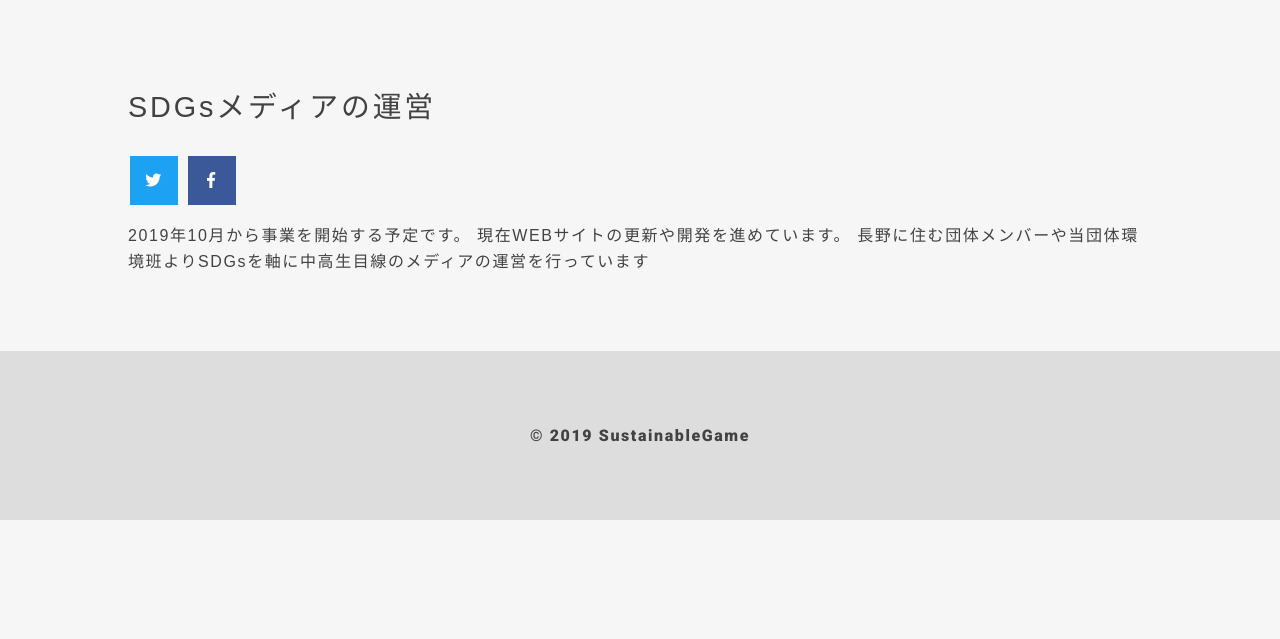
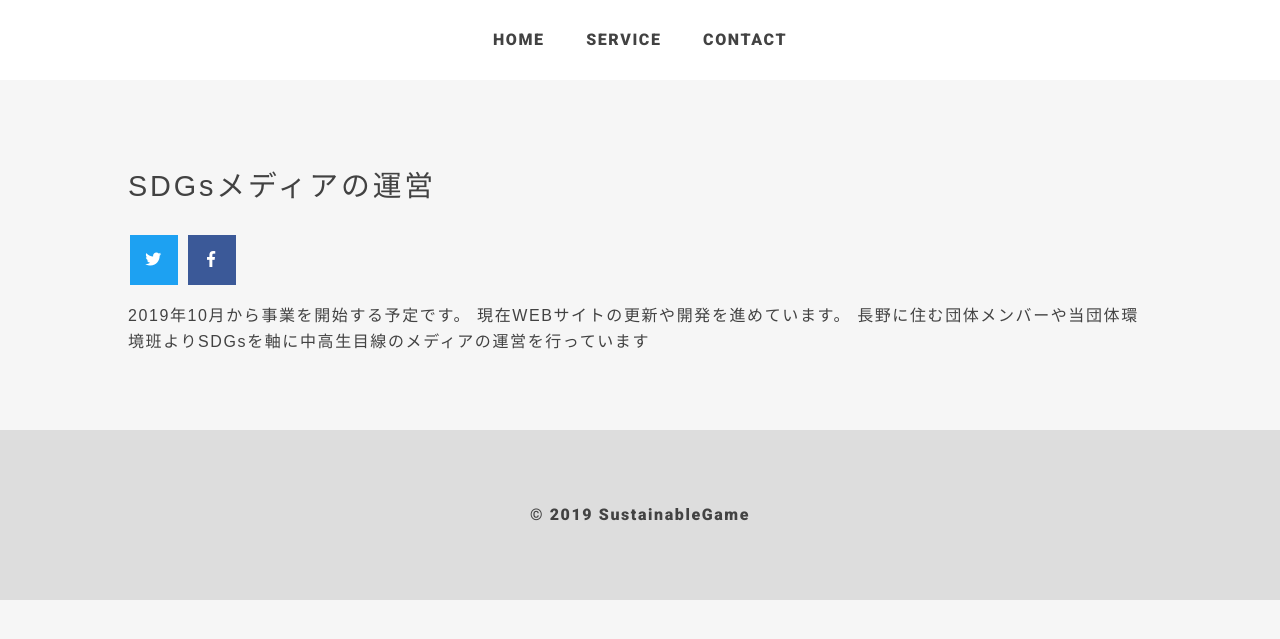
Before and after one commit to sustainable-game/sustainable-game.github.io, a Jekyll site: the page built from media.md, in a window 1280 px wide. Shown: the top 639 px of the page. Built offline with Jekyll 4.4.1, drawn with Linux system fonts in a browser that asks for light colours; nearby versions of some CDN libraries.

Commit message:
add header

```diff
--- a/_includes/header.html
+++ b/_includes/header.html
@@ -1,2 +1,5 @@
 <header>
+  <a href="/">HOME</a>
+  <a href="/#services">SERVICE</a>
+  <a href="/#contact">CONTACT</a>
 </header>
--- a/assets/css/main.css
+++ b/assets/css/main.css
@@ -103,6 +103,21 @@ footer{
   margin-bottom: 1em;
 }
 
+header{
+  background-color: #fff;
+  font-family: 'Roboto';
+  padding: 3vh 0;
+}
+header a{
+  color: #424242;
+  margin: 0 18px;
+  text-decoration: none;
+  transition: .3s;
+}
+header a:hover{
+  color: #ff654c;
+  transition: .3s;
+}
 .member{
   display: block;
   float: left;
```
